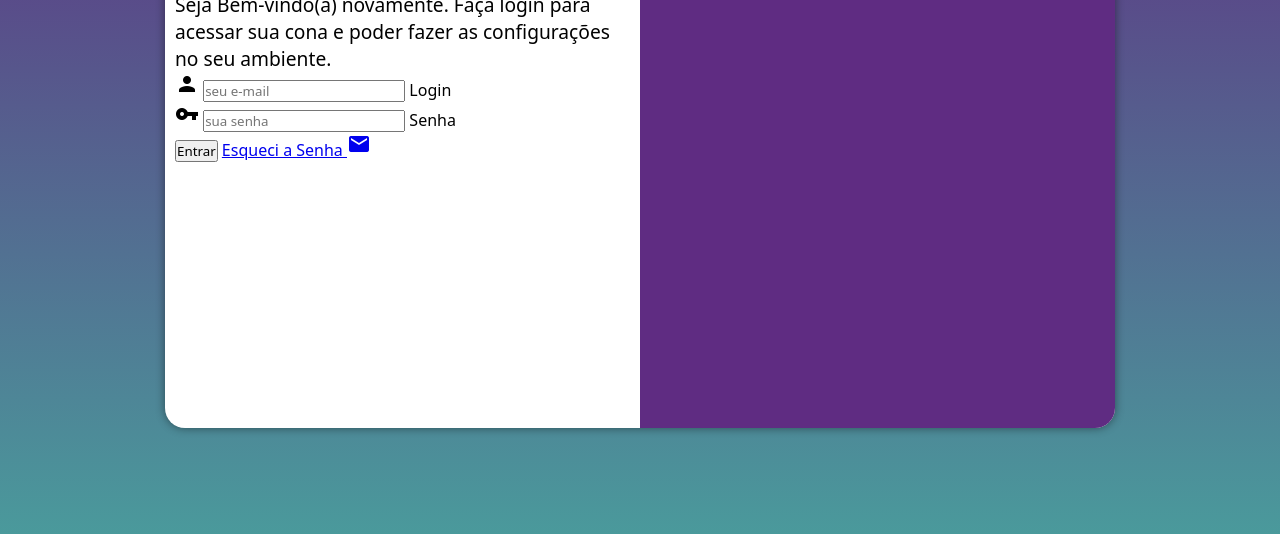
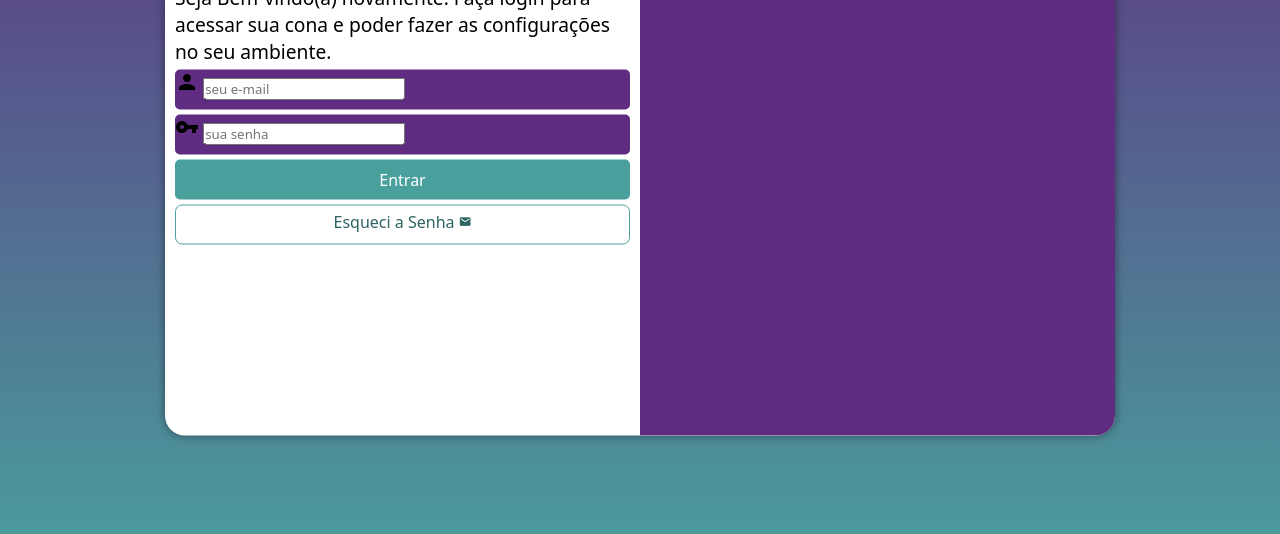
Before and after one commit to henriquemenezescg/projeto-login, a plain HTML site: page index.html in a window 1280 px wide. Shown: the part 222-756 px from the top of the page. Drawn offline with Linux system fonts and the light colour scheme.

Commit message:
formatação do formulário

```diff
--- a/estilos/style.css
+++ b/estilos/style.css
@@ -35,7 +35,7 @@ section#login {
 
     background-color: white;
     width: 250px;
-    height: 500px;
+    height: 515px;
     border-radius: 20px;
     box-shadow: 0px 0px 10px rgba(0, 0, 0, 0.450);
 
@@ -64,3 +64,58 @@ div#formulario > h1 {
 div#formulario > p {
     font-size: 0.8em;
 }
+
+form > div.campo {
+    background-color: #5f2c82;
+    display: block;
+    width: 100%;
+    height: 40px;
+    border-radius: 5px;
+    margin: 5px 0px;
+}
+
+div.campo > label {
+    display: none;
+}
+
+form > input[type=submit] {
+    display: block;
+    font-size: 1em;
+    width: 100%;
+    height: 40px;
+    background-color: #49a09d;
+    color: white;
+    border: none;
+    border-radius: 5px;
+    cursor : pointer;
+
+}
+
+form > input[type=submit]:hover {
+    background-color: #2d6462;
+}
+
+form > a.botao {
+    display: block;
+    text-align: center;
+    font-size: 1em;
+    width: 100%;
+    height: 40px;
+    padding-top: 5px;
+    margin-top: 5px;
+    background-color: white;
+    color: #2d6462;
+    border: 1px solid #49a09d;
+    border-radius: 7px;
+    text-decoration: none;
+
+}
+
+form > a.botao:hover {
+    background-color: #6cd3cf;
+}
+
+form > a.botao > span {
+    font-size: 0.8em;
+
+}
--- a/index.html
+++ b/index.html
@@ -30,7 +30,7 @@
                         <label for="isenha">Senha</label>
                     </div>
                     <input type="submit" value="Entrar">
-                    <a href="esqueci.html">Esqueci a Senha <span class="material-icons">mail</span></a>
+                    <a href="esqueci.html" class="botao">Esqueci a Senha <span class="material-icons">mail</span></a>
                 </form>
             </div>
         </section>
```
